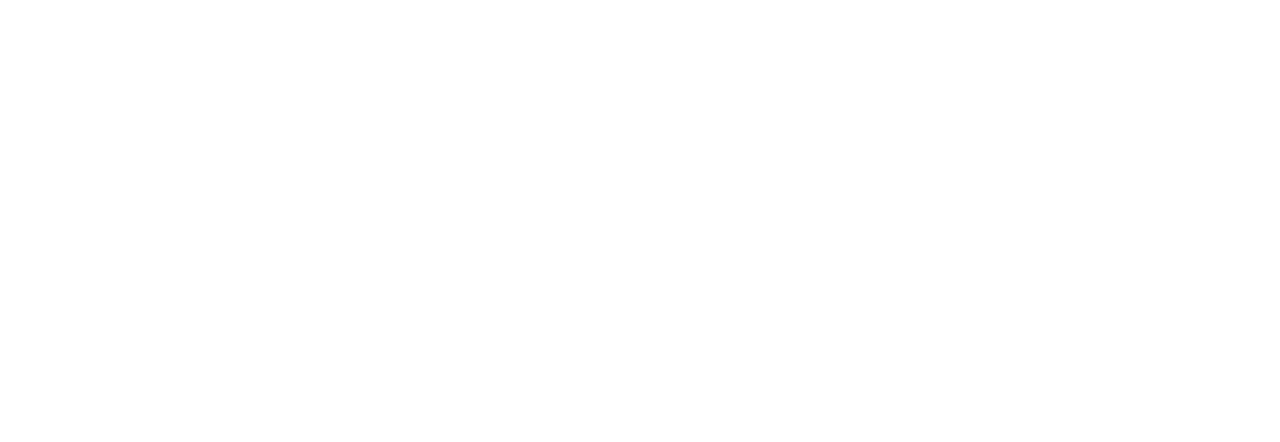
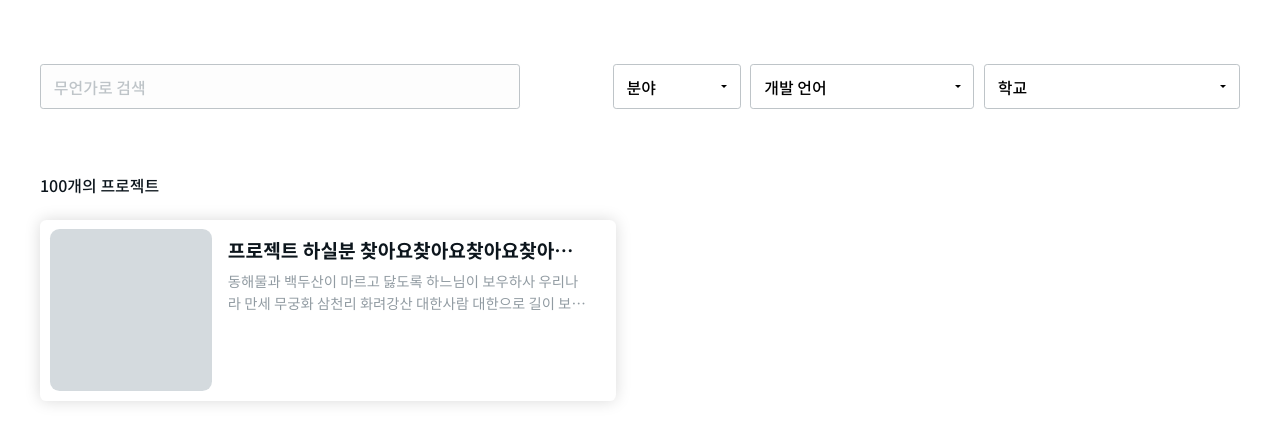
Before and after one commit to AH-MOI/MOI-Web, a React (Create React App) app: page / in a window 1280 px wide. Shown: the top 442 px of the page. Built offline with nearby package versions, Linux system fonts and the light colour scheme.

Commit message:
[ADD] Main

```diff
--- /dev/null
+++ b/src/components/Main/Main.jsx
@@ -0,0 +1,43 @@
+import React from "react";
+import "./Main.scss";
+import { ReactComponent as Option } from "../../assets/images/option.svg";
+import MainProjectItem from "./MainProjectItem/MainProjectItem";
+
+const Main = ({ setSearch }) => {
+  return (
+    <>
+      <div className="Main">
+        <div className="Main-Container">
+          <div className="Main-Container-Search">
+            <input
+              type="text"
+              placeholder="무언가로 검색"
+              className="Main-Container-Search-Bar"
+              onChange={(e) => setSearch(e.target.value)}
+            />
+            <div className="Main-Container-Search-Select">
+              <div className="Main-Container-Search-Select-Career">
+                <span>분야</span>
+                <Option />
+              </div>
+              <div className="Main-Container-Search-Select-Language">
+                <span>개발 언어</span>
+                <Option />
+              </div>
+              <div className="Main-Container-Search-Select-School">
+                <span>학교</span>
+                <Option />
+              </div>
+            </div>
+          </div>
+          <span className="Main-Container-Count">100개의 프로젝트</span>
+          <div className="Main-Container-Projects">
+            <MainProjectItem />
+          </div>
+        </div>
+      </div>
+    </>
+  );
+};
+
+export default Main;
--- /dev/null
+++ b/src/components/Main/Main.scss
@@ -0,0 +1,101 @@
+@import "../../util/color.scss";
+
+.Main {
+  display: flex;
+  width: 100%;
+  height: 100vh;
+  flex-direction: column;
+  align-items: center;
+
+  &-Container {
+    display: flex;
+    flex-direction: column;
+    max-width: 1200px;
+    width: 100%;
+
+    &-Search {
+      width: 100%;
+      display: flex;
+      justify-content: space-between;
+      align-items: center;
+      margin-top: 4rem;
+      margin-bottom: 4rem;
+
+      &-Bar {
+        width: 40%;
+        border: 1px $light-gray solid;
+        padding: 0.6rem 0.8rem;
+        font-size: 1rem;
+        font-family: "NotoSansKR";
+        outline: none;
+        border-radius: 0.2rem;
+        font-weight: 600;
+        background-color: #fdfdfd;
+        transition: border ease 0.1s;
+
+        &::placeholder {
+          color: $light-gray;
+          font-weight: 600;
+        }
+
+        &:hover {
+          border: 2px $dark-gray solid;
+        }
+
+        &:focus {
+          border: 2px $dark-gray solid;
+        }
+      }
+
+      &-Select {
+        display: flex;
+        align-items: center;
+
+        & > div {
+          display: flex;
+          justify-content: space-between;
+          align-items: center;
+          border: 0.1rem $light-gray solid;
+          border-radius: 0.2rem;
+          font-weight: 600;
+          padding: 0.6rem 0.8rem;
+          background-color: #ffffff;
+          cursor: pointer;
+          transition: all ease 0.2s;
+
+          &:hover {
+            border: 0.1rem $dark-gray solid;
+            background-color: #fdfdfd;
+          }
+        }
+
+        &-Career {
+          width: 8rem;
+        }
+
+        &-Language {
+          width: 14rem;
+          margin-left: 0.6rem;
+        }
+
+        &-School {
+          width: 16rem;
+          margin-left: 0.6rem;
+        }
+      }
+    }
+
+    &-Count {
+      font-size: 1rem;
+      font-weight: 600;
+      margin-bottom: 1.4rem;
+      color: $dark-gray;
+    }
+
+    &-Projects {
+      display: flex;
+      flex-wrap: wrap;
+      width: 100%;
+    }
+  }
+}
--- /dev/null
+++ b/src/components/Main/index.js
@@ -0,0 +1 @@
+export { default } from "./Main";
--- a/src/containers/Main/MainContainer.jsx
+++ b/src/containers/Main/MainContainer.jsx
@@ -1,10 +1,12 @@
-import React from "react";
+import React, { useState } from "react";
 import { inject, observer } from "mobx-react";
+import Main from "components/Main/Main";
 
 const MainContainer = () => {
+  const [search, setSearch] = useState("");
   return (
     <>
-      <div />
+      <Main setSearch={setSearch} />
     </>
   );
 };
```
Also changed, not shown: src/assets/images/option.svg (added).
